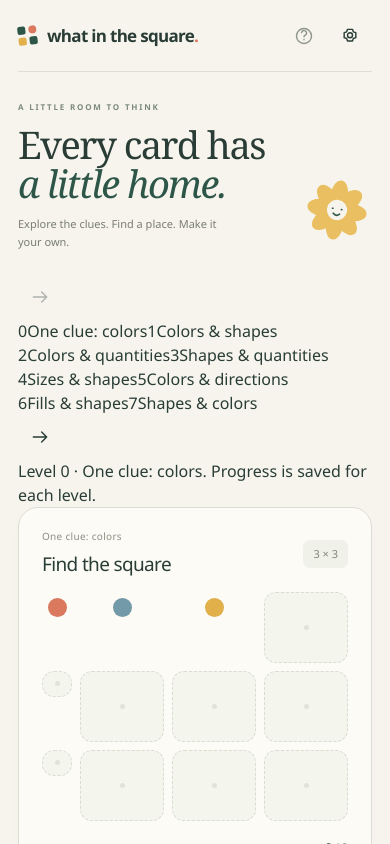
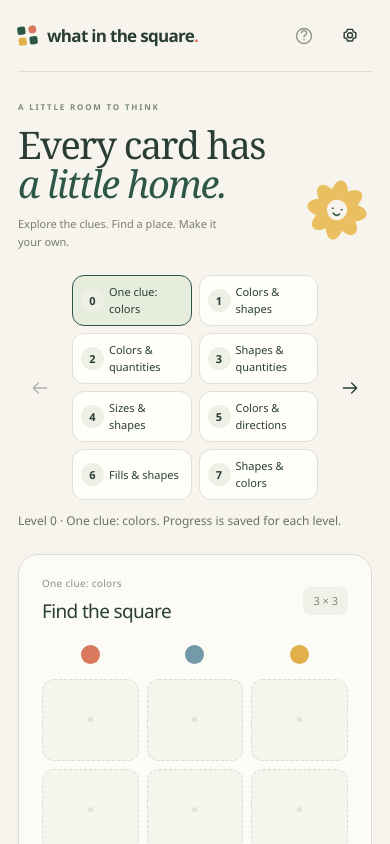
Before and after one commit to shalomma/what-in-the-square, a Next.js app: page / in a window 390 px wide. Shown: the top 844 px of the page. Built offline with nearby package versions, Linux system fonts and the light colour scheme.

Commit message:
style: add responsive level picker and single-clue board

```diff
--- a/app/globals.css
+++ b/app/globals.css
@@ -237,3 +237,19 @@ h2 { font-size: 21px; letter-spacing: -.65px; font-weight: 550; margin: 0; }
 @media (prefers-reduced-motion: reduce) {
   *, *::before, *::after { animation-duration: .01ms !important; transition-duration: .01ms !important; scroll-behavior: auto !important; }
 }
+
+.level-navigation { margin: 0 0 24px; }
+.level-controls { display: flex; align-items: center; gap: 10px; }
+.level-tabs { flex: 1; display: grid; grid-template-columns: repeat(4, minmax(0, 1fr)); gap: 7px; }
+.level-tabs button { display: flex; align-items: center; gap: 9px; text-align: start; padding: 11px; border: 1px solid #dce1d4; border-radius: 12px; background: #fffefa; font-size: 13px; }
+.level-tabs button[aria-current] { background: #e6eddd; border-color: var(--green-dark); }
+.level-number { flex-shrink: 0; display: grid; place-items: center; width: 23px; height: 23px; border-radius: 50%; background: #eef0e5; font-weight: 700; }
+.level-previous svg { transform: rotate(180deg); }
+.level-navigation>p { margin: 12px 48px 0; color: #697367; font-size: 12px; }
+.board.single-clue { grid-template-columns: repeat(var(--size), minmax(0, 1fr)); }
+.column-header>.shape, .row-header>.shape { width: 45px; height: 45px; }
+@media (max-width: 640px) {
+  .level-tabs { grid-template-columns: repeat(2, minmax(0, 1fr)); }
+  .level-tabs button { padding: 8px; font-size: 11px; gap: 5px; }
+  .level-navigation>p { margin-inline: 0; }
+}
```
